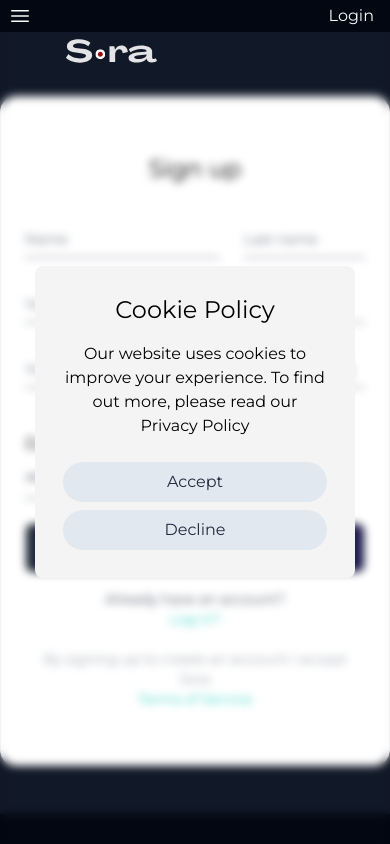
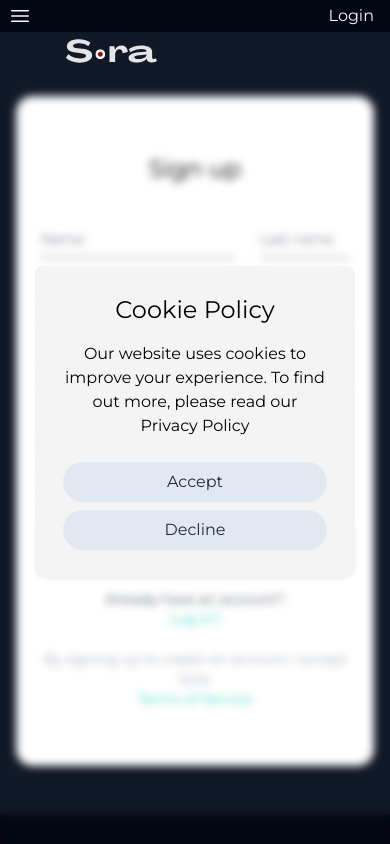
Before and after one commit to matthieuGravy/sora-cine, a React (Vite) app in the folder client-sora/: page /register in a window 390 px wide. Shown: the top 844 px of the page. Built offline with nearby package versions, Linux system fonts and the light colour scheme.

Commit message:
size forms

```diff
--- a/client-sora/src/compments/LoginComponent.jsx
+++ b/client-sora/src/compments/LoginComponent.jsx
@@ -74,7 +74,7 @@ function LoginComponent() {
 
   return (
     <>
-      <section className="min-w-fit max-w-sm flex-col border bg-white px-6 py-14 shadow-md rounded-2xl lg:w-96">
+      <section className="min-w-fit max-w-sm flex-col border bg-white px-6 py-14 shadow-md rounded-2xl lg:w-96 w-80 px-4">
         <h2 className="text-2xl mb-8 text-center">Log in</h2>
         <form
           className="grid gap-6 sm:grid-cols-2 pb-4 rounded-md"
--- a/client-sora/src/routes/Contactpage/Contactpage.jsx
+++ b/client-sora/src/routes/Contactpage/Contactpage.jsx
@@ -4,7 +4,7 @@ import { Footer, Footerlanding } from "../../compments/Footer";
 function Contactpage() {
   return (
     <>
-      <section className="pt-24 pb-12 grid grid place-items-center lg:pt-0 lg:min-h-[80vh]">
+      <section className="pt-24 pb-12 grid grid place-items-center lg:pt-0 lg:min-h-[80vh] px-4">
         <ContactComponent />
       </section>
       <Footer>
--- a/client-sora/src/routes/registerpage/registerpage.jsx
+++ b/client-sora/src/routes/registerpage/registerpage.jsx
@@ -4,7 +4,7 @@ import { Footer, Footerlanding } from "../../compments/Footer";
 function Registerpage() {
   return (
     <>
-      <section className="pt-24 pb-12 grid grid place-items-center lg:pt-0 lg:min-h-[80vh]">
+      <section className="pt-24 pb-12 grid grid place-items-center lg:pt-0 lg:min-h-[80vh] px-4">
         <SignupComponent />
       </section>
       <Footer>
```
